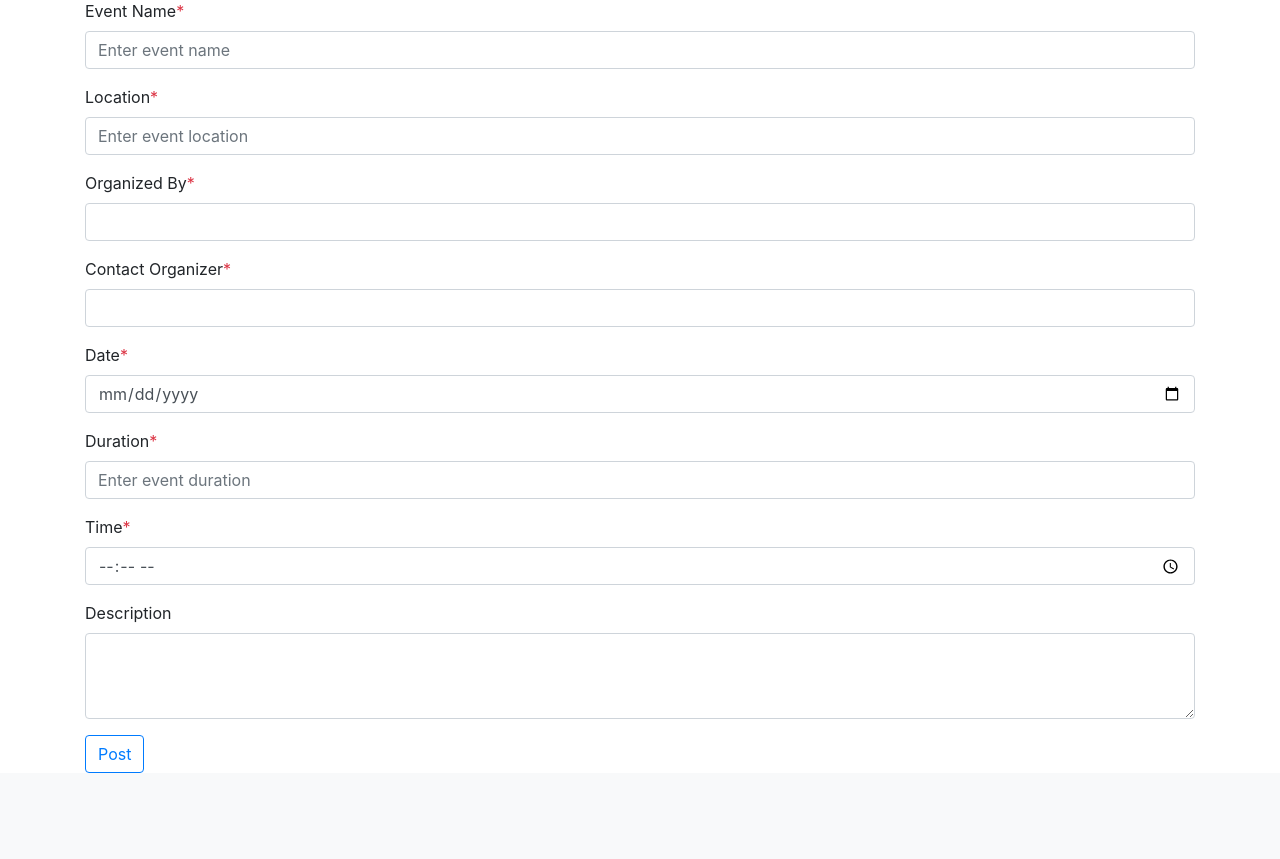
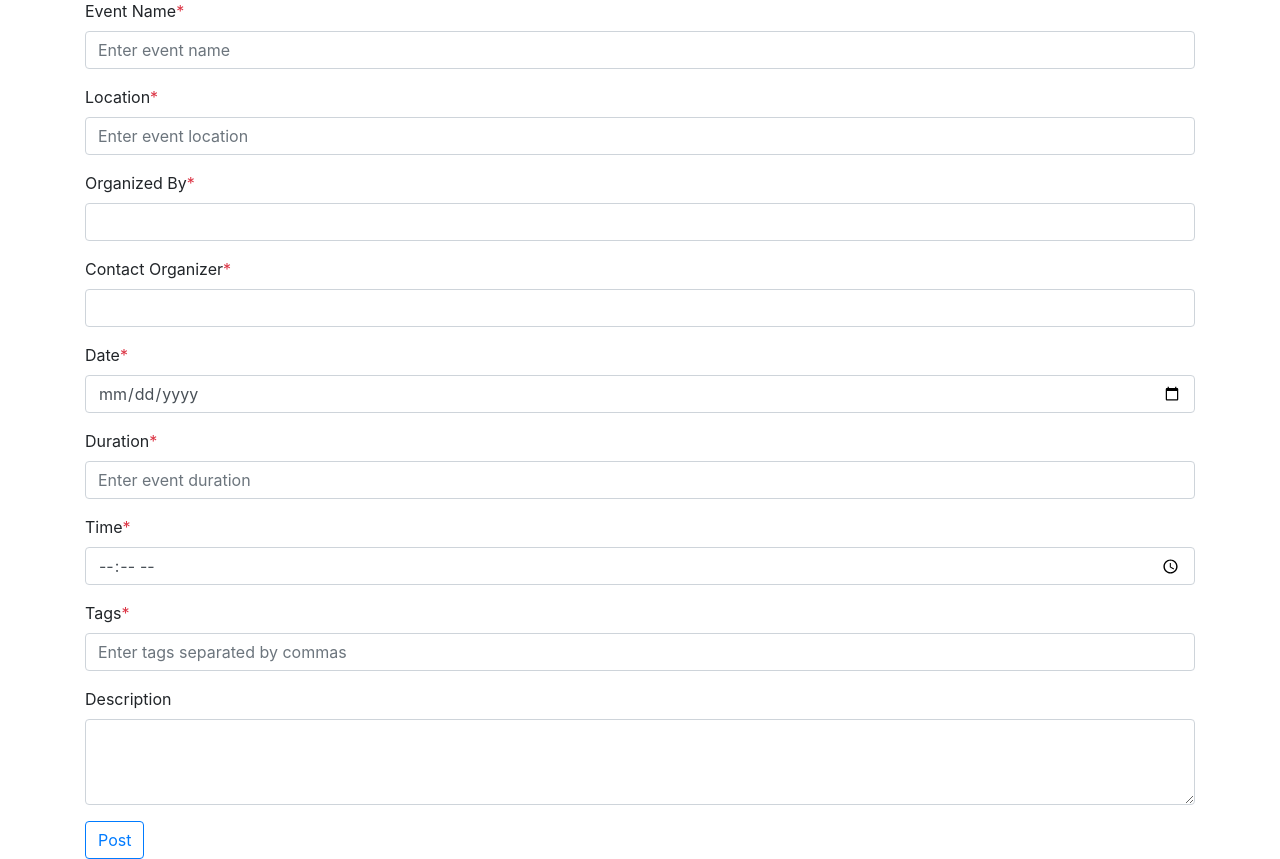
Before and after one commit to BibekRai44/Evento, a Flask app: template templates/post_event.html in a window 1280 px wide. Shown: the part 161-1020 px from the top of the page. Before the commit the page ends 934 px from the top, so only its background shows below. Run offline with Flask 3, Linux system fonts and the light colour scheme; the template is opened without the code that fills it: values that come from a table or form of the project are taken from there, others are empty; some libraries are stand-ins or nearby versions.

Commit message:
tags field added

```diff
--- a/templates/post_event.html
+++ b/templates/post_event.html
@@ -71,6 +71,11 @@
                 <input type="time" class="form-control" name="time" id="eventTime" required>
             </div>
             <div class="form-group">
+                <label for="eventTags">Tags<span class="text-danger">*</span></label>
+                <input type="text" class="form-control" name="tags" id="eventTags" placeholder="Enter tags separated by commas" required>
+            </div>
+
+            <div class="form-group">
                 <label for="eventDescription">Description</label>
                 <textarea class="form-control" id="eventDescription" name="description" rows="3"></textarea>
             </div>
```
